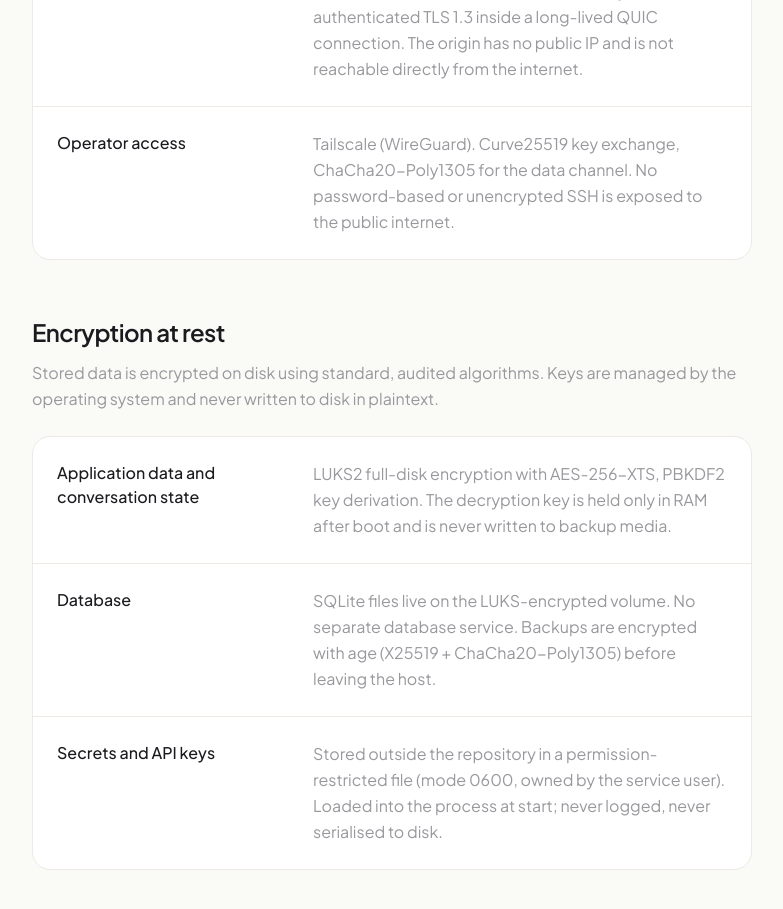
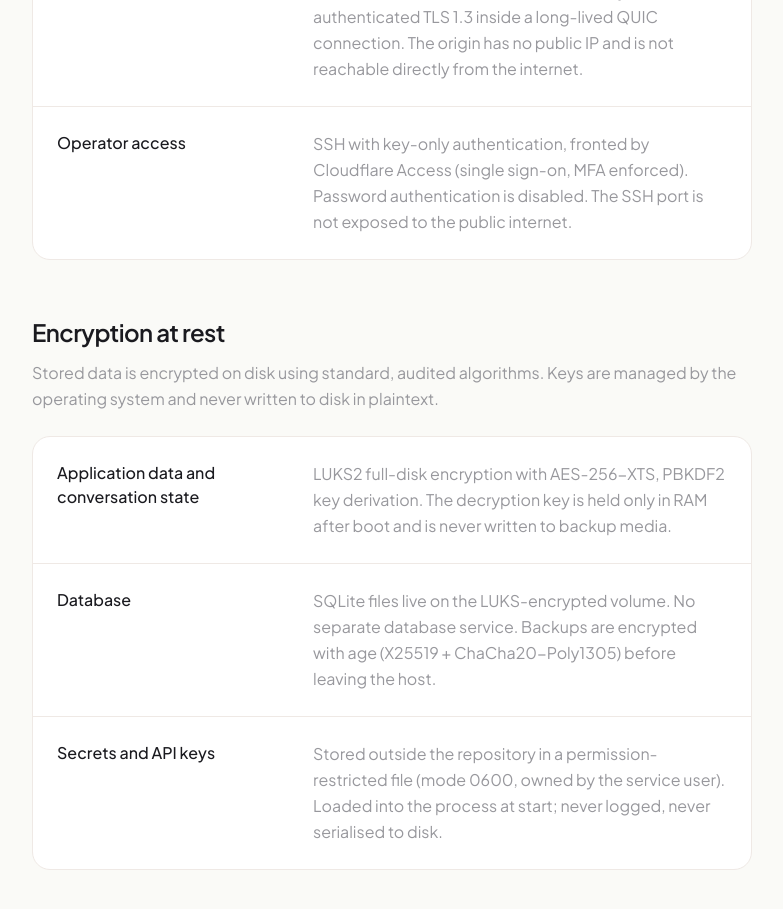
Before and after one commit to owlka-ltd/owlka-website, a Next.js app: page /privacy in a window 1280 px wide. Shown: the part 860-1769 px from the top of the page, without its empty margins (248-1031 px from the left). Built offline with nearby package versions, Linux system fonts and the light colour scheme.

Commit message:
fix(privacy): drop Tailscale, describe Linux-launch operator path
Tailscale is an operator-only convenience that will be gone by public
launch. Replaced the "Operator access" row with the actual launch
configuration: key-only SSH fronted by Cloudflare Access (SSO + MFA),
no public SSH port.

```diff
--- a/src/app/privacy/page.tsx
+++ b/src/app/privacy/page.tsx
@@ -56,7 +56,7 @@ const SECTIONS: Section[] = [
       {
         label: "Operator access",
         value:
-          "Tailscale (WireGuard). Curve25519 key exchange, ChaCha20-Poly1305 for the data channel. No password-based or unencrypted SSH is exposed to the public internet.",
+          "SSH with key-only authentication, fronted by Cloudflare Access (single sign-on, MFA enforced). Password authentication is disabled. The SSH port is not exposed to the public internet.",
       },
     ],
   },
```
